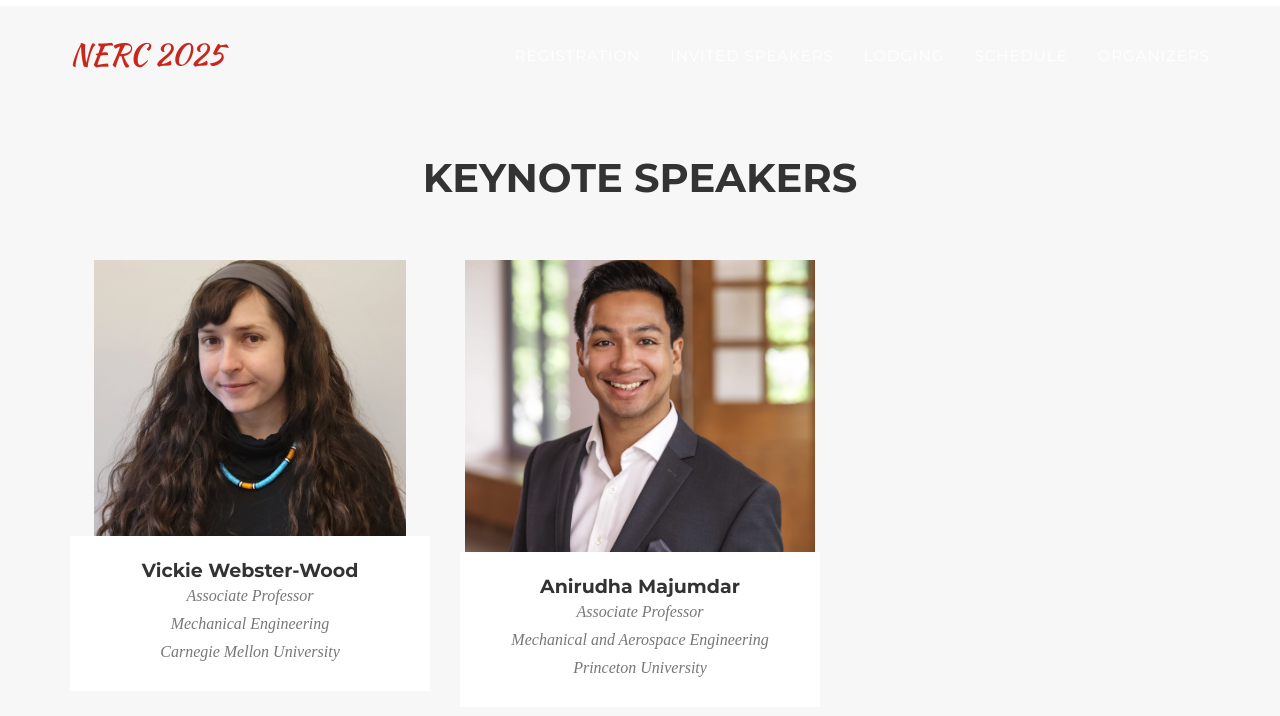
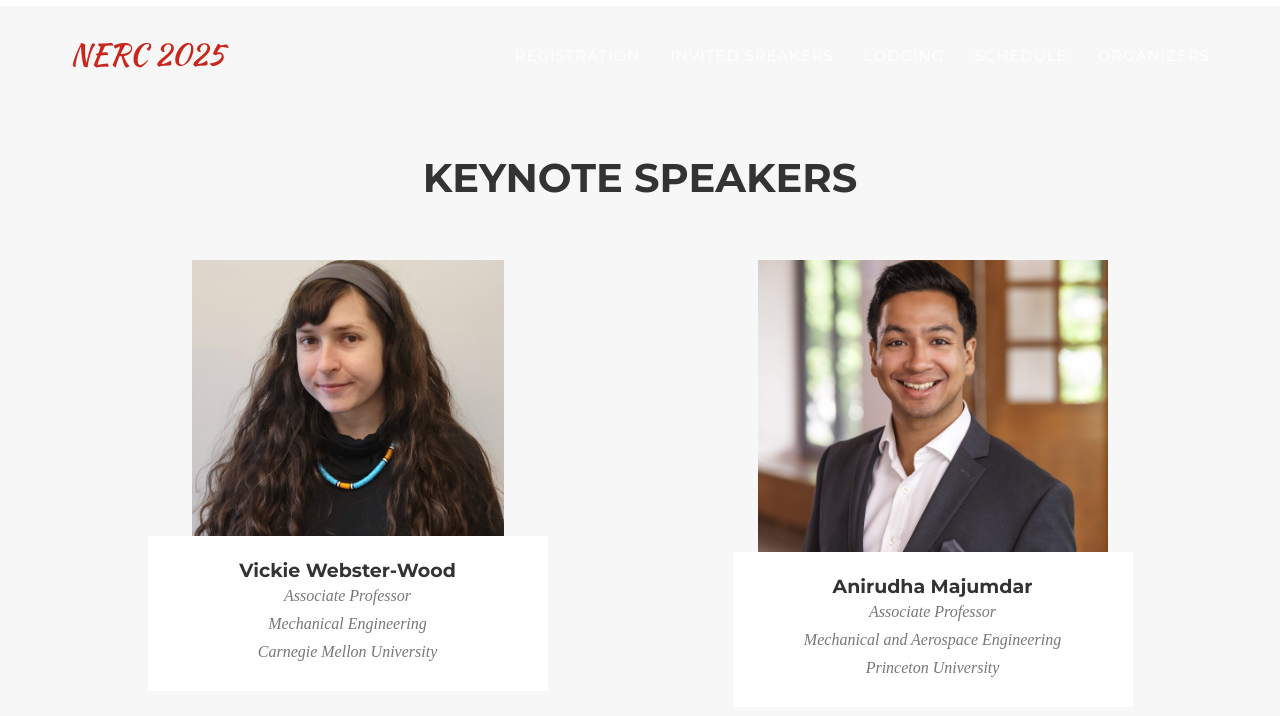
Before and after one commit to Cornell-Tech-AIRLab/cornell2025.nerc.io, a Jekyll site: the page built from index.html, in a window 1280 px wide and 900 px high, scrolled down 2967 px. Shown: the top 716 px of the window. Built offline with Jekyll 4.4.1, drawn with Linux system fonts in a browser that asks for light colours; some web fonts are replaced.

Commit message:
center speakers

```diff
--- a/_includes/clients.html
+++ b/_includes/clients.html
@@ -7,6 +7,7 @@
                     <h2 class="section-heading">SPONSORS</h2>
                 </div>
             </div>
+
             <div class="row">
                 <div class="col-md-3 col-sm-6">
                     <a href="#">
--- a/_includes/portfolio_grid.html
+++ b/_includes/portfolio_grid.html
@@ -8,7 +8,7 @@
             </div>
             <div class="row text-center">
             {% for post in site.posts %}
-                <div class="col-md-4 col-sm-6 portfolio-item">
+                <div class="col-md-6 portfolio-item">
                     <a href="#portfolioModal{{ post.modal-id }}" class="portfolio-link" data-toggle="modal">
                         <div class="portfolio-hover">
                             <div class="portfolio-hover-content">
@@ -24,6 +24,22 @@
                         <p class="text-muted">{{ post.university }}</p>
                     </div>
                 </div>
+                <!--<div class="col-md-4 col-sm-6 portfolio-item">
+                    <a href="#portfolioModal{{ post.modal-id }}" class="portfolio-link" data-toggle="modal">
+                        <div class="portfolio-hover">
+                            <div class="portfolio-hover-content">
+                                <i class="fa fa-plus fa-3x"></i>
+                            </div>
+                        </div>
+                        <img src="img/portfolio/{{ post.thumbnail }}" class="img-responsive img-centered" alt="">
+                    </a>
+                    <div class="portfolio-caption">
+                        <h4>{{ post.title }}</h4>
+                        <p class="text-muted">{{ post.subtitle }}</p>
+                        <p class="text-muted">{{ post.department }}</p>
+                        <p class="text-muted">{{ post.university }}</p>
+                    </div>
+                </div>-->
             {% endfor %}
             </div>
         </div>
```
